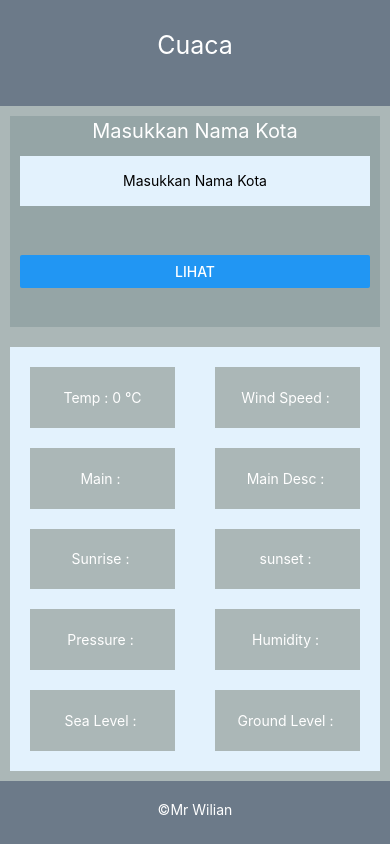
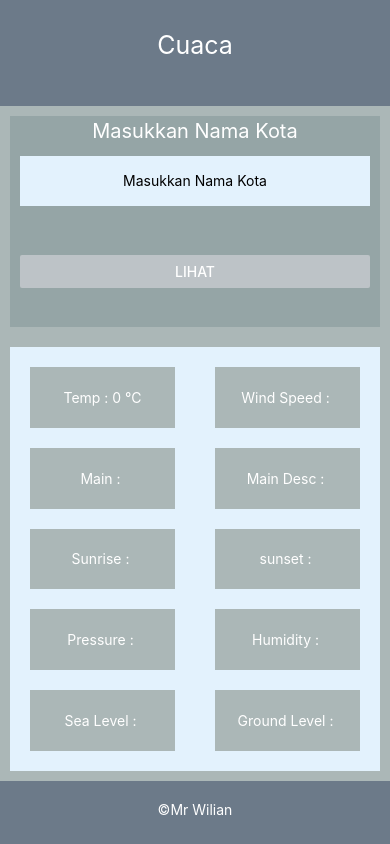
Before and after one commit to mrwilian/reactnative, a React Native app: screen / in a window 390 px wide. Built offline with nearby package versions, Linux system fonts and the light colour scheme.

Commit message:
Update CuacaBox.js

```diff
--- a/src/Cuaca/CuacaBox.js
+++ b/src/Cuaca/CuacaBox.js
@@ -2,7 +2,7 @@ import React, { Component } from 'react';
 import { StyleSheet, Text, Button, TextInput, View
 } from 'react-native';
 
-export default class Cuaca extends Component {
+export default class App extends Component {
   constructor(props) {
     super(props);
     this.state = {
@@ -14,7 +14,7 @@ export default class Cuaca extends Component {
   }
 
 getWeather= () => {
-let url = 'http://api.openweathermap.org/data/2.5/weather?q=' + this.state.kota +'&appid=85a3f37c10b33c300b45fa1501ae9f7f&units=metric';
+let url = 'http://api.openweathermap.org/data/2.5/weather?q=' + this.state.kota +'&appid=09a28dad552f1d7f254b2ec3ef7ff1e3&units=metric';
 fetch (url)
 .then ((response) => response.json())
 .then((responseJson) => {
@@ -53,13 +53,13 @@ fetch (url)
               onChangeText={(kota)=>this.setState({kota})}
           />
           </View>
-
           <View style={styles.buttonStyle}>
           <Button
               onPress={
                 () => this.getWeather()
               }
               title="Lihat"
+              color= "#BDC3C7"
               accessibilityLabel="Klik untuk melihat"
             />
           </View>
@@ -157,7 +157,7 @@ const styles = StyleSheet.create({
     borderColor: 'transparent',
     borderWidth: 0,
     borderRadius: 5,
-    color: '#0D47A1'
+
   },
   textBox: {
     margin: 10,
```
